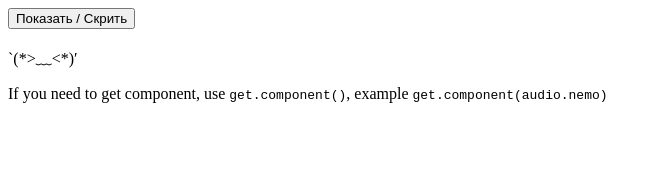
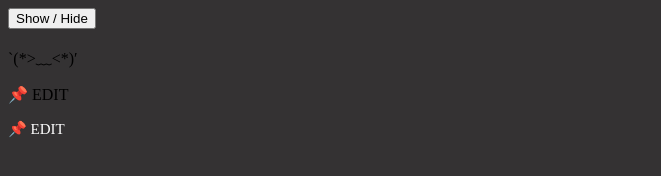
Before and after one commit to itnemo/itnemo.github.io, a plain HTML site: page index.html in a window 1280 px wide. Shown: the whole page, without its empty margins (0-661 px from the left). Drawn offline with nearby package versions, Linux system fonts and the light colour scheme.

Commit message:
pre main

```diff
--- a/css/index.css
+++ b/css/index.css
@@ -1,5 +1,12 @@
 /* colors : #574c4f , #343233 , #efdab9 */
 
 body {
-	/* background-color: #343233; */
+	background-color: #343233;
 }
+
+
+
+#nav-panel{
+  color: white;
+  font-size: 15px;
+}
--- a/index.html
+++ b/index.html
@@ -12,9 +12,12 @@
 	<body>
 
 		<div id="app">
-			<button v-on:click="show = !show">Показать / Скрить</button> <!-- show = !show-->
-			<p v-if="show">`(*>﹏<*)′</p>
-			<p>If you need to get component, use <code>get.component()</code>, example <code>get.component(audio.nemo)</code></p>
+			<button v-on:click="show = !show">Show / Hide</button> <!-- show = !show-->
+		  <p v-if="show">`(*>﹏<*)′</p>
+			<p>📌 EDIT</p>
+
+			<span id="nav-panel">📌 EDIT</span>
+
 		</div>
 
 	</body>
```
Also changed, not shown: download/feathermotion.html (added, +10 -0 lines).
